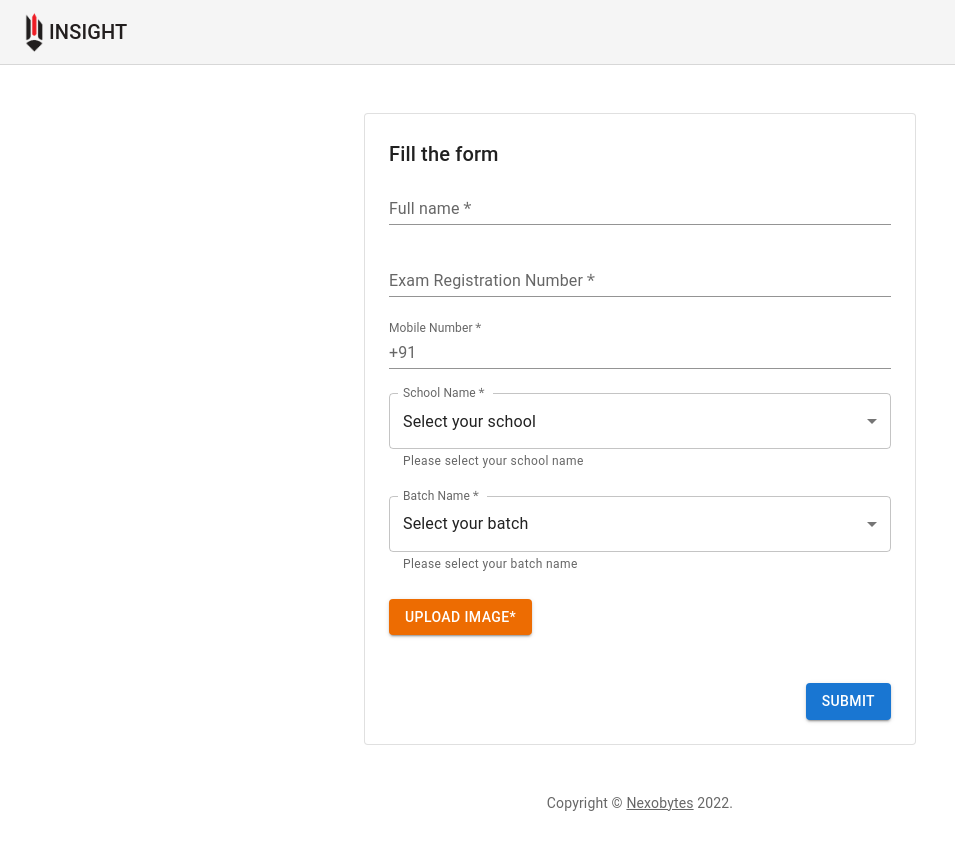
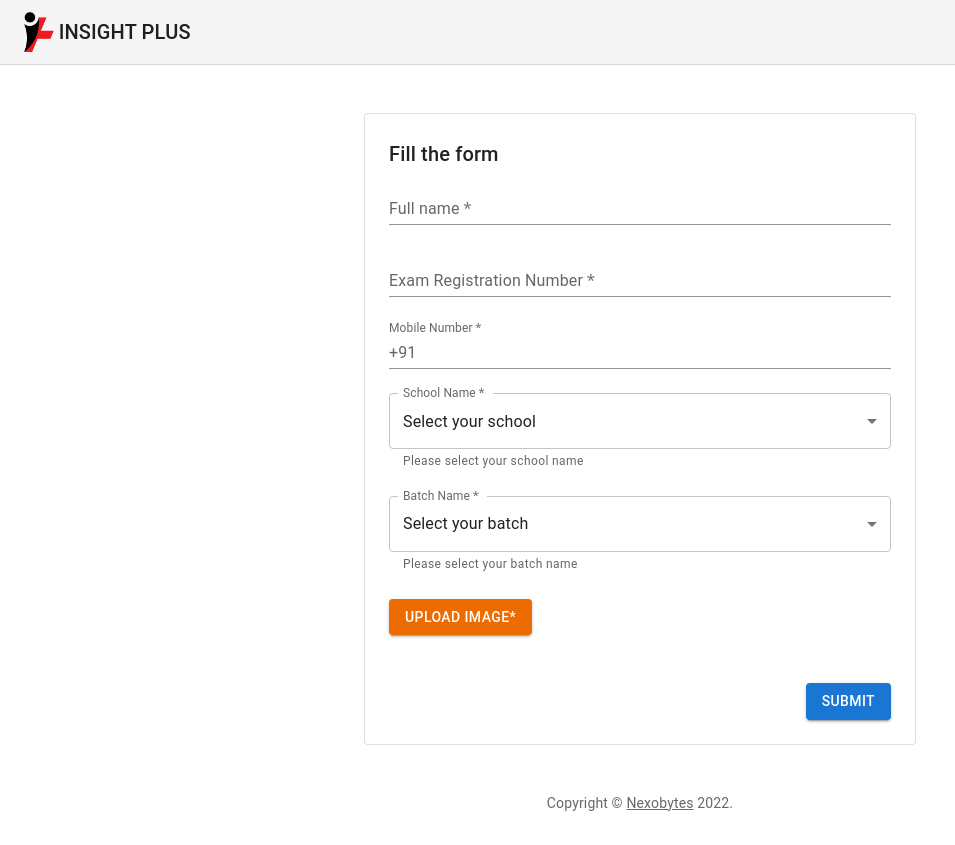
Before and after one commit to shaheemMPM/digitalcampaign, a React (Vite) app in the folder client/: page / in a window 1280 px wide. Shown: the whole page, without its empty margins (0-955 px from the left). Built offline with nearby package versions, Linux system fonts and the light colour scheme.

Commit message:
Adds insight plus logo

```diff
--- a/client/src/components/Header/Header.jsx
+++ b/client/src/components/Header/Header.jsx
@@ -24,10 +24,10 @@ const Header = () => {
 					<img
 						className='insight-logo'
 						src={insightLogoInverted}
-						alt='insight'
+						alt='insight plus'
 					/>
 					<Typography variant='h6' color='#221e1e' noWrap>
-						INSIGHT
+						INSIGHT PLUS
 					</Typography>
 				</Toolbar>
 			</Link>
```
Also changed, not shown: client/src/images/insight_inverted.png.
